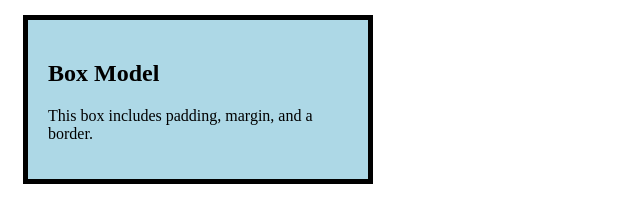
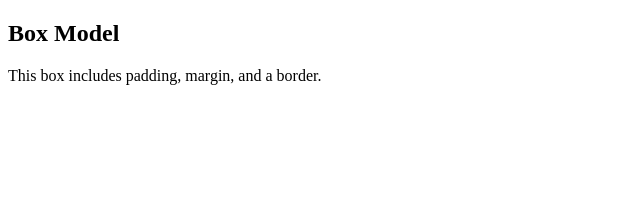
Before and after one commit to IIHTDevelopers/Yaksha-CSS-Box-Model-Template, a website: page index.html in a window 1280 px wide. Shown: the whole page, without its empty margins (0-640 px from the left). Drawn offline with Linux system fonts and the light colour scheme.

Commit message:
Update index.html

```diff
--- a/index.html
+++ b/index.html
@@ -5,13 +5,7 @@
     <meta name="viewport" content="width=device-width, initial-scale=1.0">
     <title>CSS Box Model</title>
     <style>
-        .box {
-            width: 300px;
-            padding: 20px;
-            border: 5px solid black;
-            margin: 15px;
-            background-color: lightblue;
-        }
+
     </style>
 </head>
 <body>
```
